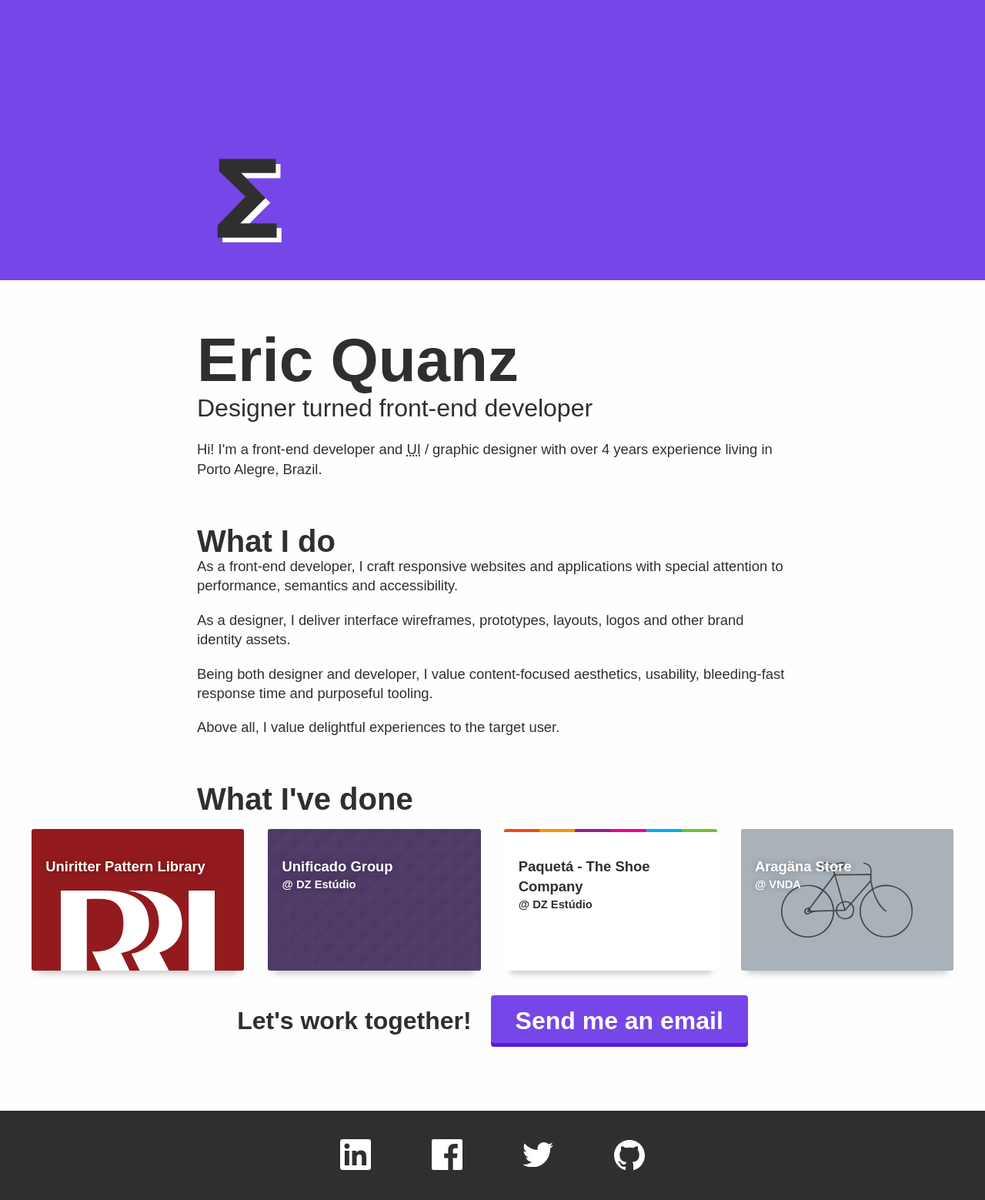
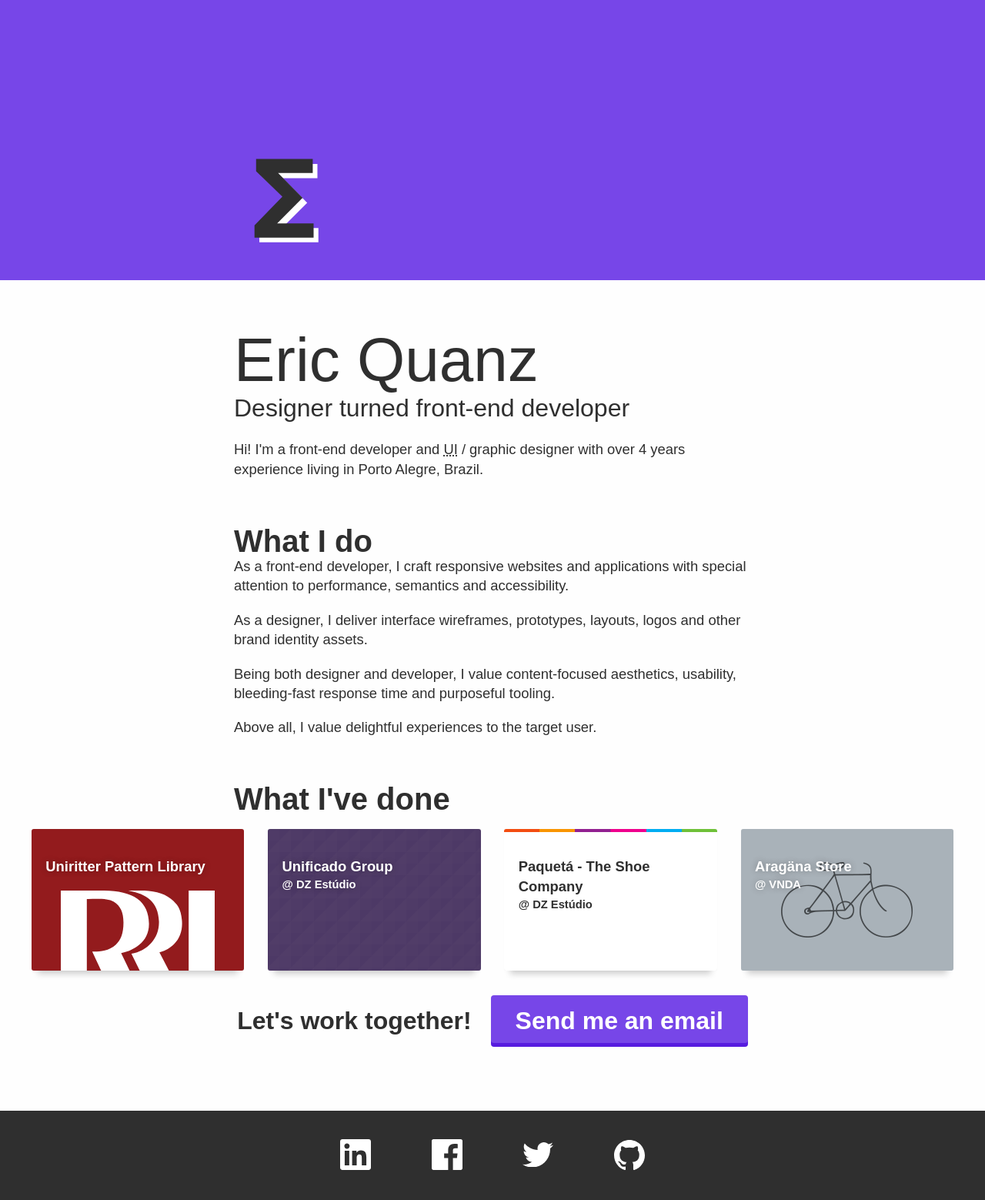
Before and after one commit to ericorruption/ericorruption.github.io, a Jekyll site: the page built from index.html, in a window 1280 px wide. Shown: the whole page at 77% size. Built offline with Jekyll 4.4.1, drawn with Linux system fonts in a browser that asks for light colours.

Commit message:
update proportions for type and layout

```diff
--- a/_sass/components/scaffold.scss
+++ b/_sass/components/scaffold.scss
@@ -48,7 +48,7 @@ body{
 }
 
 .content-block {
-  max-width: 48em;
+  max-width: 42em;
   margin: auto;
-  padding: 0 2%;
+  padding: 0 5%;
 }
--- a/_sass/components/type.scss
+++ b/_sass/components/type.scss
@@ -4,14 +4,15 @@
 
 .title{
   font-size: 3em;
+  font-weight: 100;
+
+  .wf-active & {
+    font-weight: bold;
+  }
 }
 
 .title, .headline{
   margin: 0;
-}
-
-.headline {
-  font-size: 2em;
 }
 
 .subtitle{
@@ -28,6 +29,10 @@
         font-size: 5em;
     }
 
+    .headline {
+      font-size: 2em;
+    }
+
     .subtitle {
         font-size: 2.5em;
     }
```
